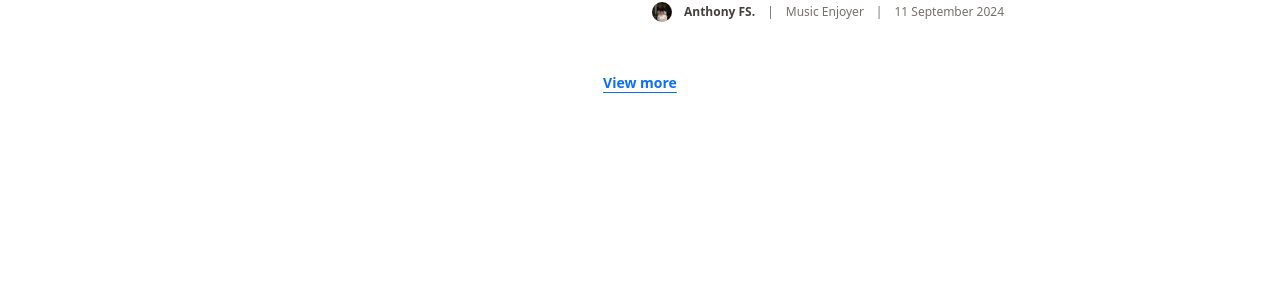
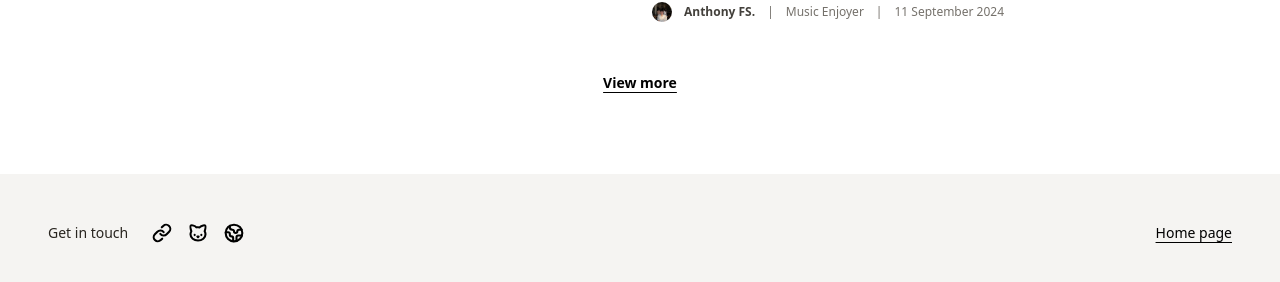
Before and after one commit to Anthony-FS/music-event-blog, a React (Vite) app: page / in a window 1280 px wide. Shown: the part 2800-3082 px from the top of the page. Before the commit the page ends 2974 px from the top, so only its background shows below. Built offline with nearby package versions, Linux system fonts and the light colour scheme.

Commit message:
feat(footer): add Footer component and adjust styles in LandingPageBody
- Integrated Footer component into App.jsx for improved layout.
- Updated class names in LandingPageBody to fix styling issues with Tailwind CSS.

```diff
--- a/src/App.jsx
+++ b/src/App.jsx
@@ -2,6 +2,7 @@ import './App.css'
 
 import NavBar from './components/NavBar'
 import {HeroSection, ArticleSection} from './components/LandingPageBody'
+import Footer from './components/Footer'
 
 
 function App() {
@@ -10,6 +11,7 @@ function App() {
       <NavBar />
       <HeroSection />
       <ArticleSection />
+      <Footer />
     </main>
   )
 }
--- /dev/null
+++ b/src/components/Footer.jsx
@@ -0,0 +1,42 @@
+import { Cat, Earth, Link } from 'lucide-react'
+
+const socialLinks = [
+  { label: 'LinkedIn', href: 'https://www.linkedin.com/in/anthonyfungesmith', icon: Link },
+  { label: 'GitHub', href: 'https://github.com/Anthony-FS', icon: Cat },
+  { label: 'Google', href: 'https://www.google.com/', icon: Earth },
+]
+
+function Footer() {
+  return (
+    <footer className="w-full bg-[#f5f4f2]">
+      <div className="mx-auto flex min-h-[118px] max-w-7xl flex-col justify-center gap-8 px-5 py-8 sm:flex-row sm:items-center sm:justify-between sm:px-8 sm:py-10 lg:px-28">
+        <div className="flex flex-wrap items-center justify-center gap-4 sm:justify-start">
+          <span className="text-sm font-medium text-[#28241f]">Get in touch</span>
+
+          <div className="flex items-center gap-3">
+            {socialLinks.map(({ label, href, icon: Icon }) => (
+              <a
+                key={label}
+                href={href}
+                aria-label={label}
+                title={label}
+                className="!text-black visited:!text-black transition-colors hover:!text-black focus:outline-none focus:ring-2 focus:ring-[#12b379]"
+              >
+                <Icon size={20} strokeWidth={2.5} />
+              </a>
+            ))}
+          </div>
+        </div>
+
+        <a
+          href="/"
+          className="self-center text-sm font-medium !text-black visited:!text-black underline underline-offset-4 transition-colors hover:!text-black sm:self-auto"
+        >
+          Home page
+        </a>
+      </div>
+    </footer>
+  )
+}
+
+export default Footer
--- a/src/components/LandingPageBody.jsx
+++ b/src/components/LandingPageBody.jsx
@@ -94,7 +94,7 @@ export function HeroSection() {
             />
           </div>
 
-          <div className="mx-auto max-w-[310px] text-center md:mx-0 md:!text-left">
+          <div className="mx-auto max-w-[310px] text-center md:mx-0 md:text-left!">
             <p className="text-[10px] font-medium leading-none text-[#75716b]">
               -Author
             </p>
@@ -167,7 +167,7 @@ export function ArticleSection() {
           <div className="mt-12 text-center">
             <a
               href="/articles"
-              className="text-sm font-semibold text-[#28241f] underline underline-offset-4 transition-colors hover:text-[#12b379]"
+              className="text-sm font-semibold !text-black visited:!text-black underline underline-offset-4 transition-colors hover:!text-black"
             >
               View more
             </a>
```
